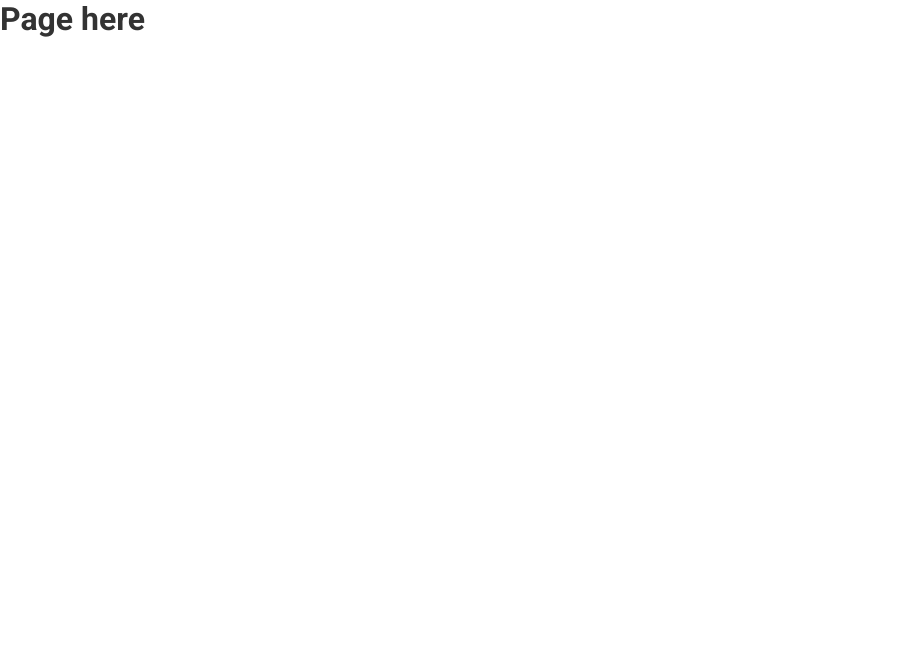
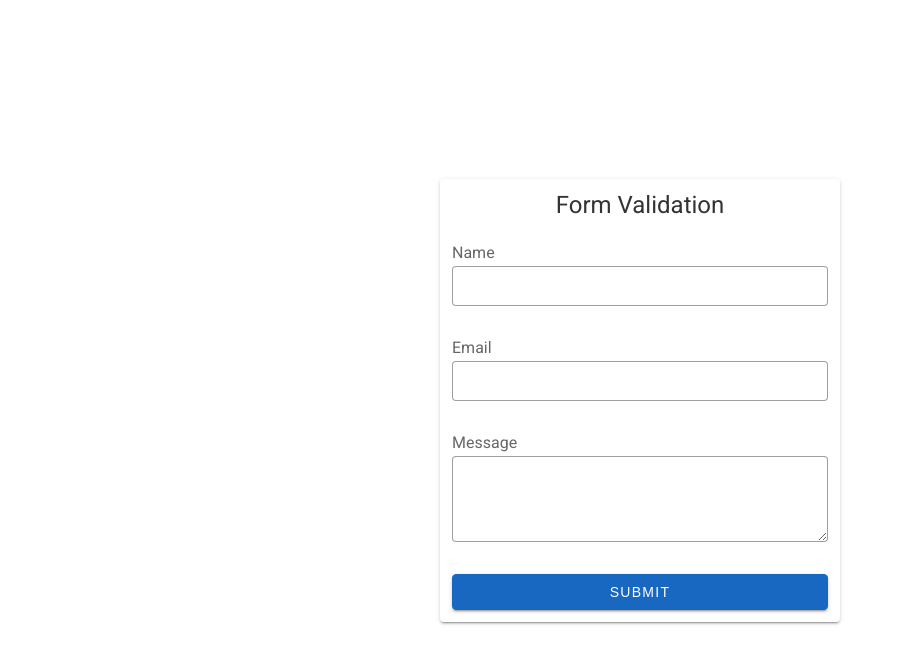
Before and after one commit to LeoSouza221/test-front-end, a website: page src/pages/form/index.html in a window 1280 px wide. Shown: the whole page, without its empty margins (0-902 px from the left). Drawn offline with Linux system fonts and the light colour scheme; files that its build step writes are made by us from their sources.

Commit message:
feat: create field validations

```diff
--- a/src/pages/form/index.html
+++ b/src/pages/form/index.html
@@ -4,14 +4,48 @@
   <meta charset="UTF-8">
   <meta name="viewport" content="width=device-width, initial-scale=1.0">
   <title>Main Page</title>
-  <link href="src/styles/main.css" rel="stylesheet" type="text/css" />
+  <link href="../../styles/main.css" rel="stylesheet" type="text/css" />
+  <link href="../../styles/form-page.css" rel="stylesheet" type="text/css" />
   <link rel="preconnect" href="https://fonts.googleapis.com">
   <link rel="preconnect" href="https://fonts.gstatic.com" crossorigin>
   <link href="https://fonts.googleapis.com/css2?family=Roboto:wght@300;400;500;700&display=swap" rel="stylesheet">
 </head>
 <body>
-  <div>
-    <h1>Page here</h1>
+  <div class="container max-height">
+    <div class="row max-height d-flex justify-center align-center">
+      <div class="card card-form">
+        <form id="form-validation" name="form-validation" class="row" onsubmit="validateForm()">
+          <div class="col d-flex justify-center">
+            <h3 class="text-2">Form Validation</h3>
+          </div>
+          <div class="col">
+            <label class="form-label" for="form-name">Name</label>
+            <input name="form-name" id="name" type="text">
+            <div class="form-error">
+              <span class="error-message"></span>
+            </div>
+          </div>
+          <div class="col">
+            <label class="form-label" for="form-email">Email</label>
+            <input name="form-email" id="email" type="email">
+            <div class="form-error">
+              <span class="error-message"></span>
+            </div>
+          </div>
+          <div class="col">
+            <label class="form-label" for="message">Message</label>
+            <textarea name="message" id="message" rows="4" cols="50"></textarea>
+            <div class="form-error">
+              <span class="error-message"></span>
+            </div>
+          </div>
+          <div class="col d-flex justify-center">
+            <button class="button button-primary button-block" type="submit">Submit</button>
+          </div>
+        </div>
+      </div>
+    </div>
   </div>
 </body>
+<script src="index.js" type="text/javascript" defer></script>
 </html>
--- /dev/null
+++ b/src/styles/form-page.css
@@ -0,0 +1,65 @@
+input {
+  min-height: 40px;
+}
+
+textarea {
+  padding-top: 0.75rem !important;
+}
+
+input, textarea {
+  border: 1px solid rgba(0,0,0,.38);
+  align-items: flex-start;
+  display: flex;
+  flex: 1 1 auto;
+  font-size: 1rem;
+  letter-spacing: normal;
+  width: 100%;
+  text-align: left;
+  padding: 0 0.75rem;
+  border-radius: 0.25rem;
+  color: rgba(0,0,0,.87);
+  margin-top: 0.25rem;
+  transition: color 0.25s linear;
+}
+
+input:hover, textarea:hover {
+  outline: none;
+  border-color: #333;
+}
+
+input:focus, textarea:focus {
+  outline: none;
+  border: 2px solid #1867c0;
+}
+
+.max-height {
+  height: 100%;
+}
+
+.card-form {
+  max-width: 400px;
+}
+
+.input-error {
+  border: 2px solid #ff5252;
+}
+
+.form-label {
+  color: rgba(0,0,0,.6);
+  font-size: 1rem;
+  margin-bottom: 0.25rem;
+}
+
+.form-error {
+  color: #ff5252;
+  line-height: 0.75rem;
+  word-break: break-word;
+  word-wrap: break-word;
+  font-size: 0.75rem;
+  padding: 0.25rem 0;
+  visibility: hidden;
+}
+
+.form-error-visible {
+  visibility: visible;
+}
--- a/src/styles/main.css
+++ b/src/styles/main.css
@@ -61,13 +61,21 @@ main {
 .button {
   border: 1px solid #f5f5f5;
   border-radius: 0.25rem;
+  display: flex;
+  align-items: center;
+  justify-content: center;
   height: 36px;
-  font-weight: 700;
+  font-weight: 500;
   color: #333;
   background-color: #f5f5f5;
   padding: 0 1rem;
   box-shadow: 0 3px 1px -2px rgba(0,0,0,.2),0 2px 2px 0 rgba(0,0,0,.14),0 1px 5px 0 rgba(0,0,0,.12);
   cursor: pointer;
+  text-transform: uppercase;
+  text-decoration: none;
+  text-indent: 0.09;
+  letter-spacing: 0.09em;
+  font-size: .875rem;
   transition: color 0.5s ease;
 }
 
@@ -90,6 +98,10 @@ main {
   cursor: default;
 }
 
+.button-block {
+  width: 100%;
+}
+
 .text-1 {
   font-size: 1.25rem;
   font-weight: 500;
@@ -101,3 +113,17 @@ main {
   font-weight: 400;
   letter-spacing: normal;
 }
+
+.card {
+  border-width: thin;
+  display: block;
+  outline: none;
+  text-decoration: none;
+  transition-property: box-shadow, opacity;
+  overflow-wrap: break-word;
+  position: relative;
+  white-space: normal;
+  background-color: #fff;
+  border-radius: 4px;
+  box-shadow: 0 3px 1px -2px rgba(0,0,0,.2), 0 2px 2px 0 rgba(0,0,0,.14), 0 1px 5px 0 rgba(0,0,0,.12);
+}
```
